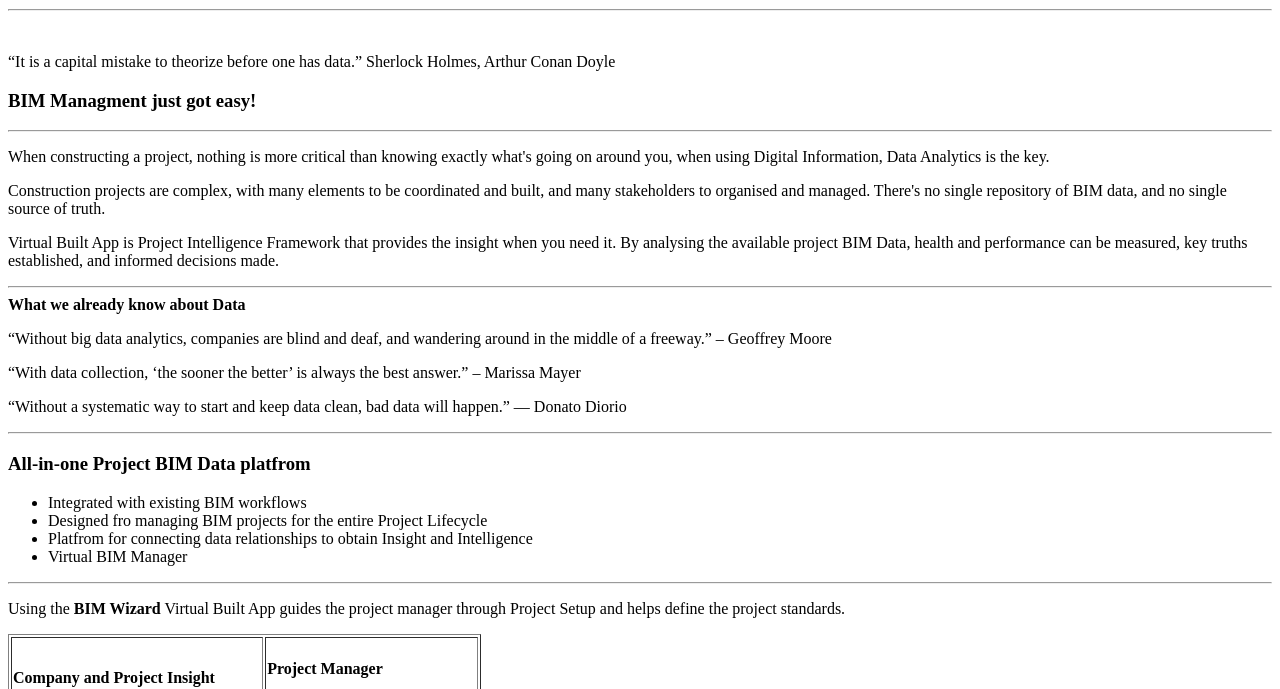
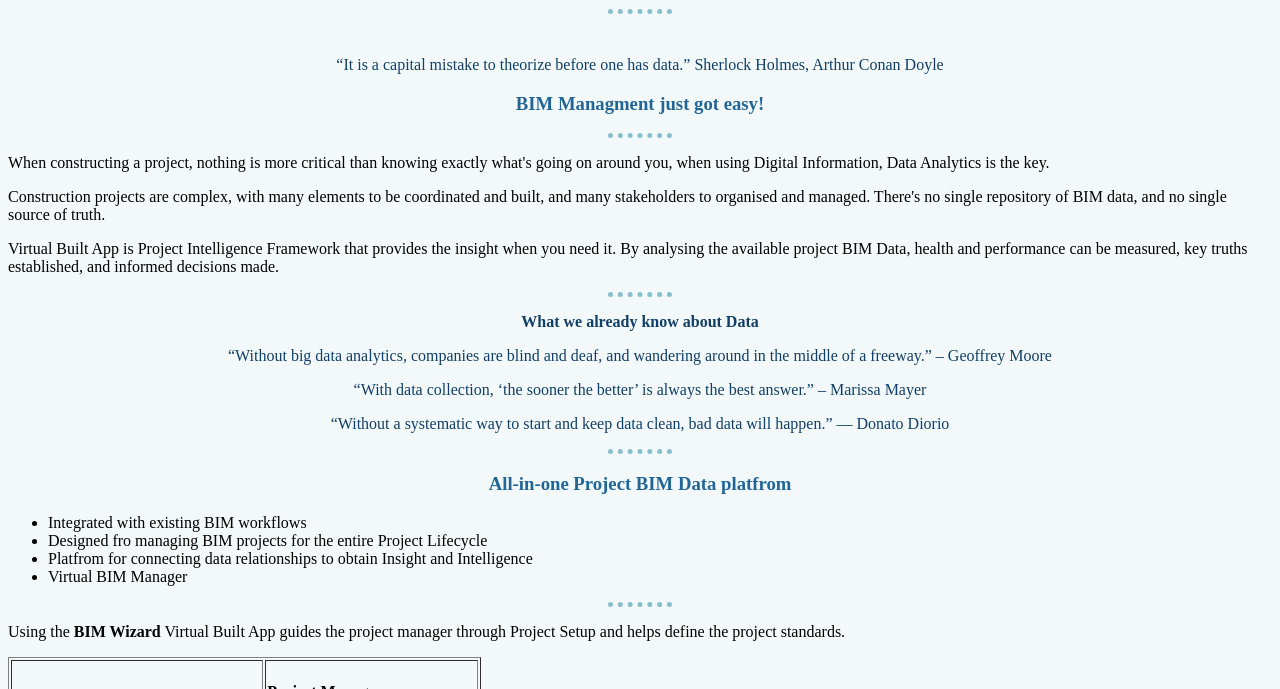
Before and after one commit to MichaelClothier/virtual-built-app, a plain HTML site: page index.html in a window 1280 px wide. Shown: the part 33-722 px from the top of the page. Drawn offline with Linux system fonts and the light colour scheme.

Commit message:
Updated files and director, and changed some CSS

```diff
--- /dev/null
+++ b/css/styles.css
@@ -0,0 +1,33 @@
+/***********TAG SELECTOR***********/
+
+body {
+  background-color: #f3f9fb;
+}
+
+hr {
+  border-color: #87c0cd;
+  border-style: none;
+  border-top-style: dotted;
+  border-width: 5px;
+  height: 0px;
+  width: 5%;
+}
+
+h3 {
+  color: #226597;
+  text-align: center;
+}
+
+/**************CLASS SELECTOR*********/
+
+.quotes {
+  color: #113f67;
+  text-align: center;
+}
+
+
+/****************ID SELECTOR*************/
+
+/*****************NOTES
+https://colorhunt.co/palette/141288
+*/
--- a/index.html
+++ b/index.html
@@ -4,23 +4,24 @@
 <head>
   <meta charset="utf-8">
   <title>Virtual Built App</title>
+  <link rel="stylesheet" href="css/styles.css">
 </head>
 
 <body>
   <img src="images/VirtualBuiltAppLogo.png">
   <hr>
   <br>
-  <p>“It is a capital mistake to theorize before one has data.” Sherlock Holmes, Arthur Conan Doyle</p>
+  <p class="quotes">“It is a capital mistake to theorize before one has data.” Sherlock Holmes, Arthur Conan Doyle</p>
   <h3>BIM Managment just got easy!</h3>
   <hr>
   <p>When constructing a project, nothing is more critical than knowing exactly what's going on around you, when using Digital Information, Data Analytics is the key.</p>
   <p>Construction projects are complex, with many elements to be coordinated and built, and many stakeholders to organised and managed. There's no single repository of BIM data, and no single source of truth.</p>
   <p>Virtual Built App is Project Intelligence Framework that provides the insight when you need it. By analysing the available project BIM Data, health and performance can be measured, key truths established, and informed decisions made.</p>
   <hr>
-  <strong>What we already know about Data</strong>
-  <p>“Without big data analytics, companies are blind and deaf, and wandering around in the middle of a freeway.” – Geoffrey Moore</p>
-  <p>“With data collection, ‘the sooner the better’ is always the best answer.” – Marissa Mayer</p>
-  <p>“Without a systematic way to start and keep data clean, bad data will happen.” — Donato Diorio</p>
+  <p class="quotes" ><strong>What we already know about Data</strong>
+  <p class="quotes">“Without big data analytics, companies are blind and deaf, and wandering around in the middle of a freeway.” – Geoffrey Moore</p>
+  <p class="quotes">“With data collection, ‘the sooner the better’ is always the best answer.” – Marissa Mayer</p>
+  <p class="quotes">“Without a systematic way to start and keep data clean, bad data will happen.” — Donato Diorio</p>
   <hr>
   <h3>All-in-one Project BIM Data platfrom</h3>
   <ul>
```
